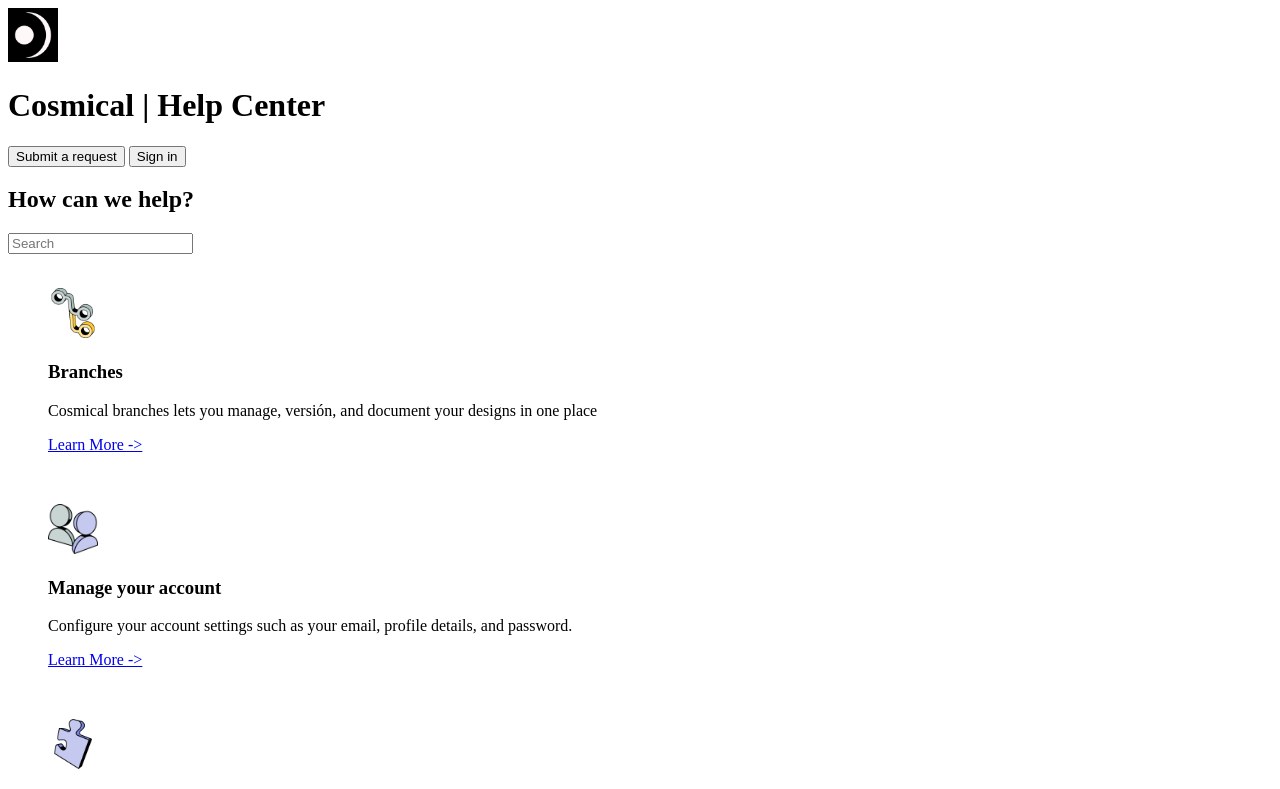
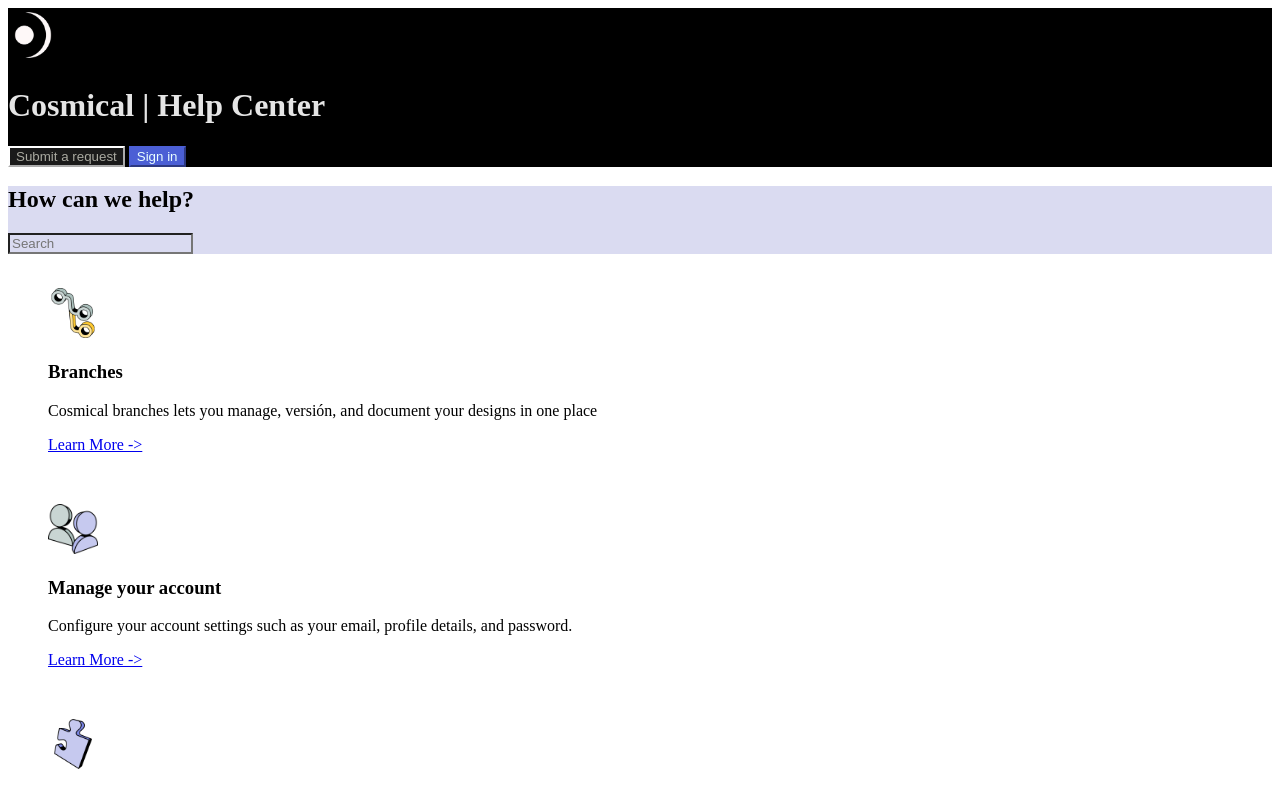
Before and after one commit to alejandrovap/cosmical-project, a plain HTML site: page index.html in a window 1280 px wide. Shown: the top 789 px of the page. Drawn offline with Linux system fonts and the light colour scheme.

Commit message:
style.css added and some colors

```diff
--- a/index.html
+++ b/index.html
@@ -5,6 +5,7 @@
     <meta charset="UTF-8">
     <meta name="viewport" content="width=device-width, initial-scale=1.0">
     <title>Cosmical</title>
+    <link rel="stylesheet" href="style.css">
 </head>
 
 <body>
@@ -12,13 +13,13 @@
         <img src="./img/cosmical-logo.png" alt="logo" width="50">
         <h1>Cosmical | Help Center</h1>
         <form action="nothing.php" method="post">
-            <input type="button" value="Submit a request">
-            <input type="button" value="Sign in">
+            <input type="button" value="Submit a request" id="request">
+            <input type="button" value="Sign in" id="sign">
         </form>
     </header>
     <main>
         <section>
-            <article>
+            <article id="search">
                 <h2>How can we help?</h2>
                 <form action="nothing.php" method="post">
                     <input type="search" name="search" id="search" placeholder="Search">
--- /dev/null
+++ b/style.css
@@ -0,0 +1,19 @@
+header{
+    background-color: #000000;
+}
+h1{
+    color: #E5E5E5;
+}
+#search{
+    background-color: #DADBF1;
+}
+#request{
+    background-color: #1A1A1A;
+    color: #AAAAA1;
+    border-color: #FFFFFF;
+}
+#sign{
+    background-color: #4B5FD5;
+    color: #EAFFFF;
+    border-color: #4B5FD5;
+}
```
